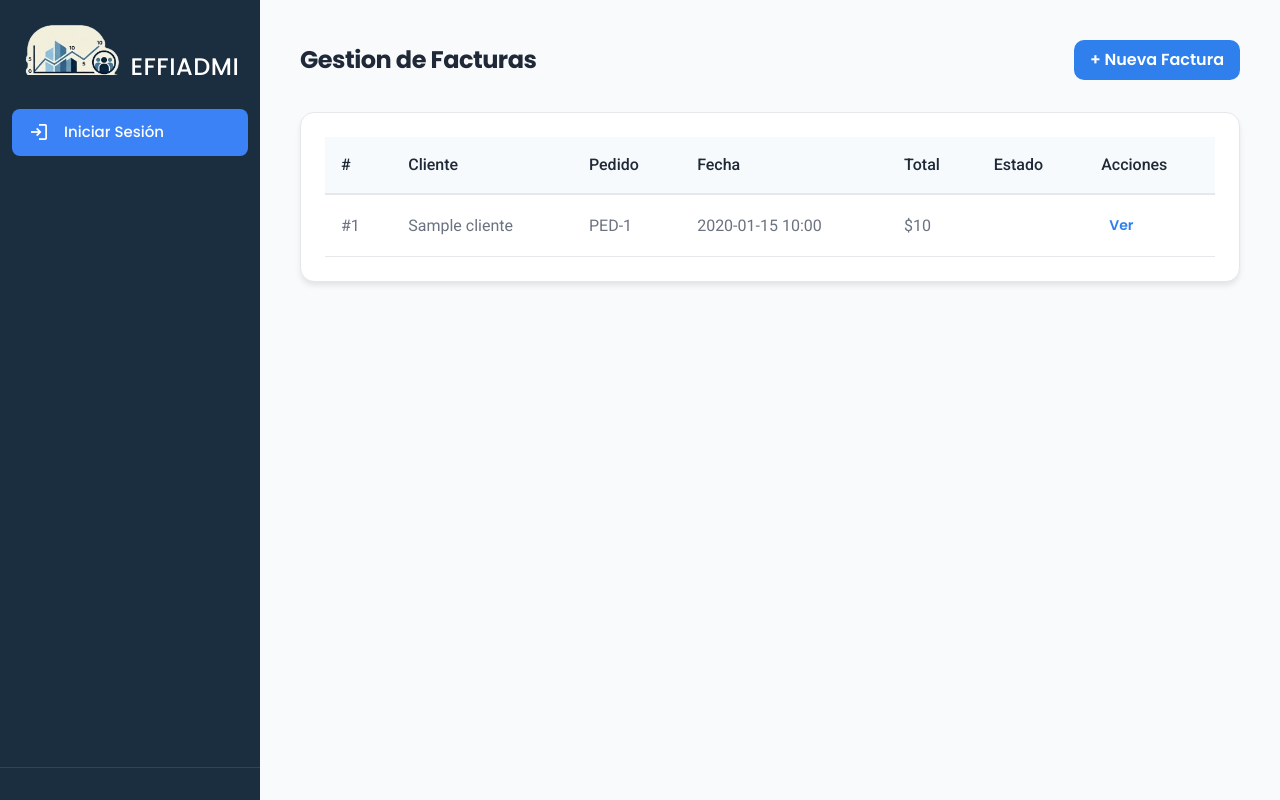
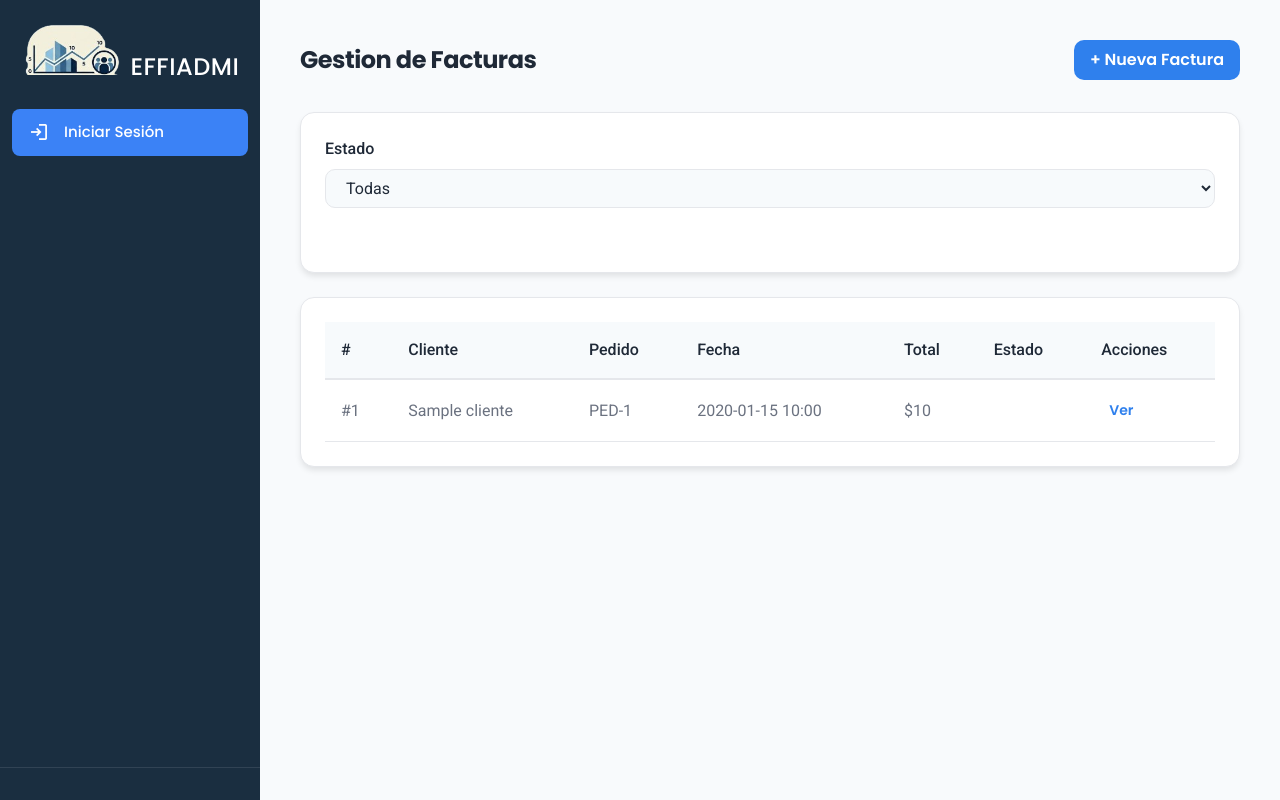
Before and after one commit to AlexaFiallo07/EFFIADMI_1, a Django app: template effiadmi/templates/facturas/lista.html in a window 1280 px wide. Run offline with Django 3.2, Linux system fonts and the light colour scheme; the template is opened without the code that fills it: most values are stand-ins (such as "Sample title", 1, 10 or a date in 2020).

Commit message:
filtros por estado en proveedores y facturas
- Proveedores: dropdown Todos/Activos/Inactivos
- Facturas: dropdown Todas/Emitidas/Anuladas
- Filtro automatico via querystring (?estado=...)

```diff
--- a/effiadmi/templates/facturas/lista.html
+++ b/effiadmi/templates/facturas/lista.html
@@ -7,6 +7,21 @@
     <div style="display: flex; justify-content: space-between; align-items: center; gap: var(--spacing-md); margin-bottom: var(--spacing-xl);">
         <h1>Gestion de Facturas</h1>
         <a href="{% url 'effiadmi:crear_factura' %}" class="btn btn-primary">+ Nueva Factura</a>
+    </div>
+
+    <div class="card" style="margin-bottom: var(--spacing-lg);">
+        <div class="card-body">
+            <form method="GET" style="display: flex; gap: var(--spacing-md); align-items: flex-end;">
+                <div class="form-group" style="flex: 1; min-width: 200px;">
+                    <label class="form-label">Estado</label>
+                    <select name="estado" class="form-control" onchange="this.form.submit()">
+                        <option value="">Todas</option>
+                        <option value="emitida" {% if filtro_estado == 'emitida' %}selected{% endif %}>Emitidas</option>
+                        <option value="anulada" {% if filtro_estado == 'anulada' %}selected{% endif %}>Anuladas</option>
+                    </select>
+                </div>
+            </form>
+        </div>
     </div>
 
     <div class="card">
@@ -49,7 +64,7 @@
                     </tr>
                 {% empty %}
                     <tr>
-                        <td colspan="7" style="text-align: center; padding: var(--spacing-xl);">No hay facturas registradas.</td>
+                        <td colspan="7" style="text-align: center; padding: var(--spacing-xl);">No hay facturas {% if filtro_estado %}con estado "{{ filtro_estado }}"{% endif %} registradas.</td>
                     </tr>
                 {% endfor %}
             </tbody>
```
Also changed, not shown: effiadmi/templates/proveedores/lista.html (+16 -1 lines), effiadmi/views.py (+18 -2 lines).
